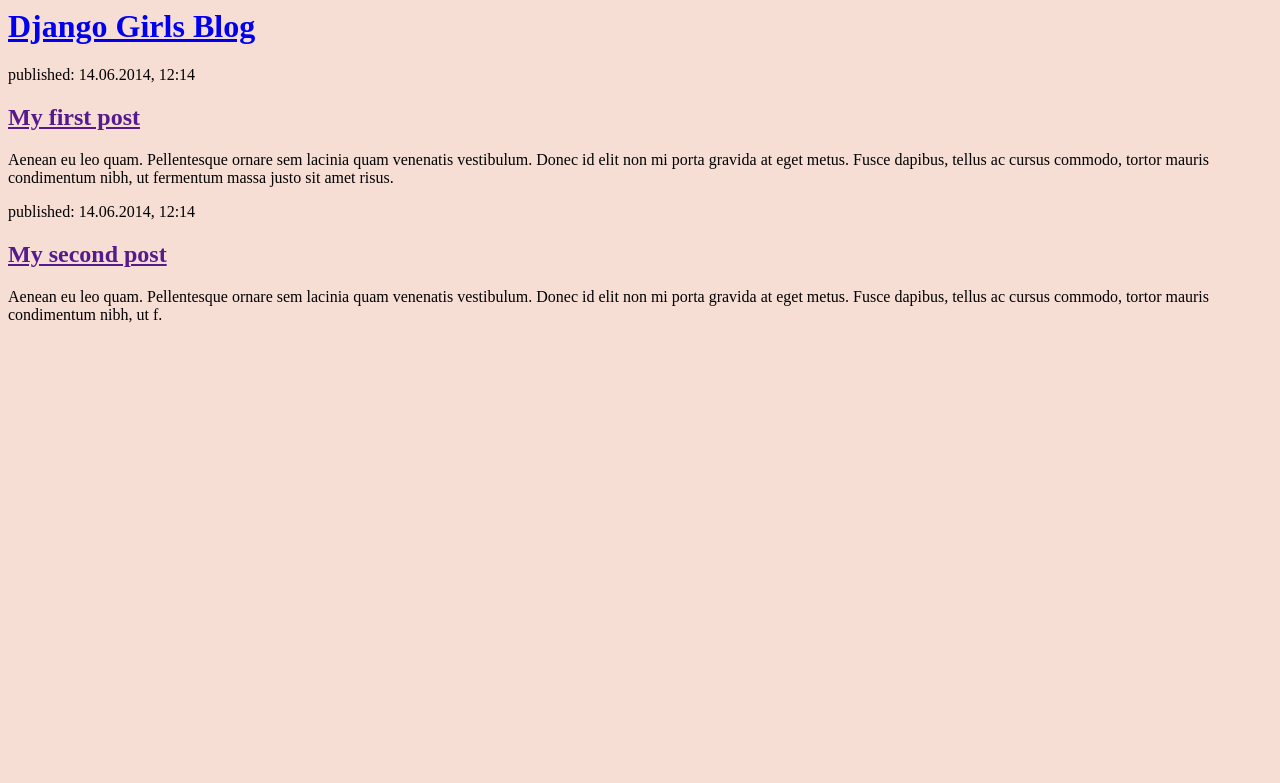
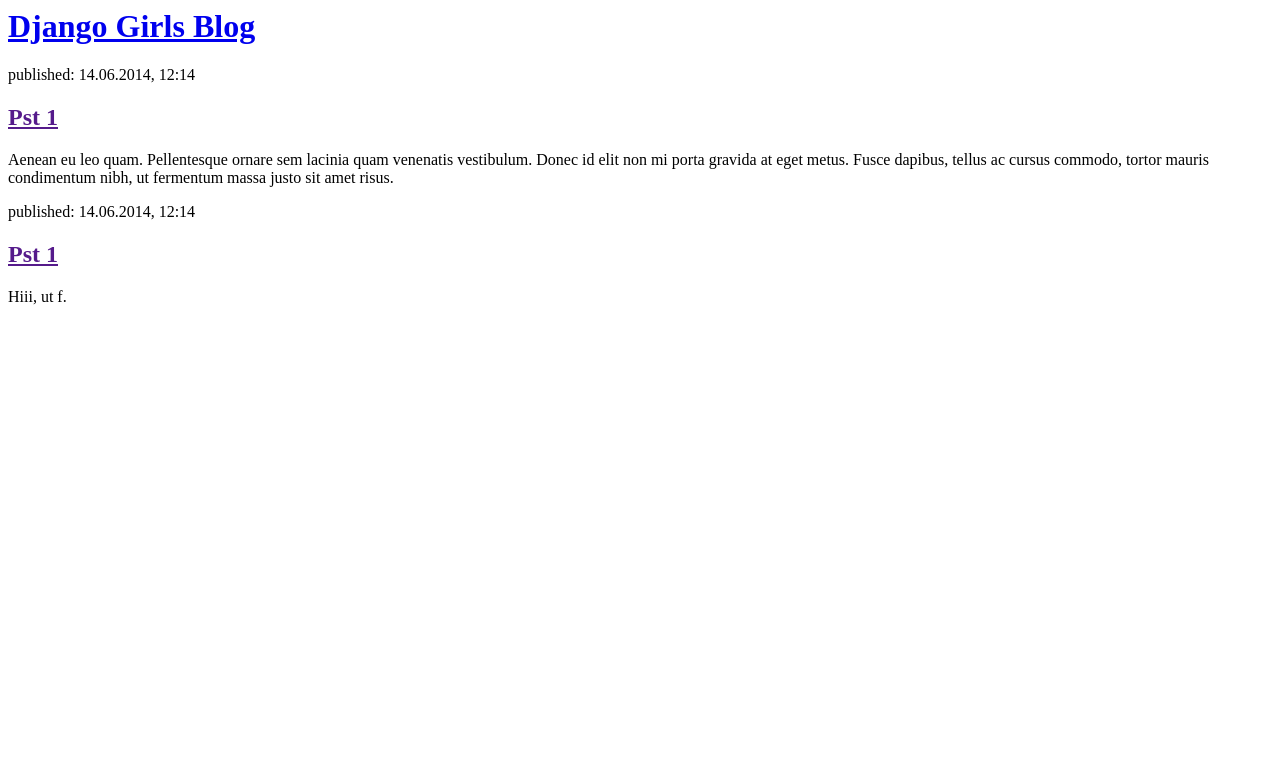
Before and after one commit to Luisaf-Munozt/my-first-blog, a Django app: page / in a window 1280 px wide. Shown: the top 783 px of the page. Run offline with Django 3.2, Linux system fonts and the light colour scheme.

Commit message:
Cambie el HTML para la página3.

```diff
--- a/blog/templates/blog/post_list.html
+++ b/blog/templates/blog/post_list.html
@@ -1,9 +1,8 @@
 <html>
     <head>
-        <title>Django Girls blog by</title>
+        <title>Django Girls blog by lufermuta</title>
     </head>
     <body>
-        <body style="background-color:#F6DED5;"></body>
 
         <div>
             <h1><a href="/">Django Girls Blog</a></h1>
@@ -11,14 +10,14 @@
 
         <div>
             <p>published: 14.06.2014, 12:14</p>
-            <h2><a href="">My first post</a></h2>
+            <h2><a href="">Pst 1</a></h2>
             <p>Aenean eu leo quam. Pellentesque ornare sem lacinia quam venenatis vestibulum. Donec id elit non mi porta gravida at eget metus. Fusce dapibus, tellus ac cursus commodo, tortor mauris condimentum nibh, ut fermentum massa justo sit amet risus.</p>
         </div>
 
         <div>
             <p>published: 14.06.2014, 12:14</p>
-            <h2><a href="">My second post</a></h2>
-            <p>Aenean eu leo quam. Pellentesque ornare sem lacinia quam venenatis vestibulum. Donec id elit non mi porta gravida at eget metus. Fusce dapibus, tellus ac cursus commodo, tortor mauris condimentum nibh, ut f.</p>
+            <h2><a href="">Pst 1</a></h2>
+            <p>Hiii, ut f.</p>
         </div>
     </body>
 </html>
```
